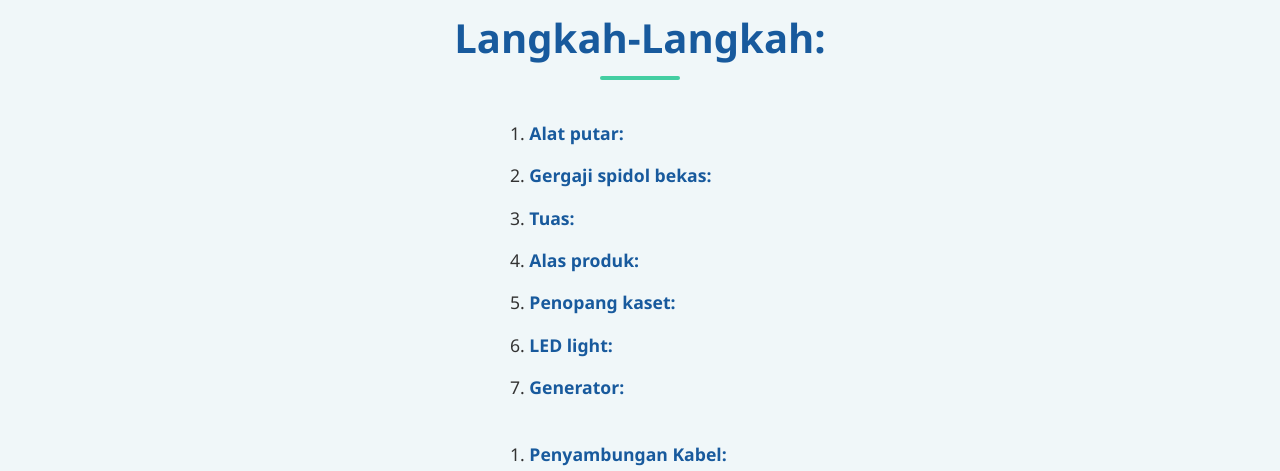
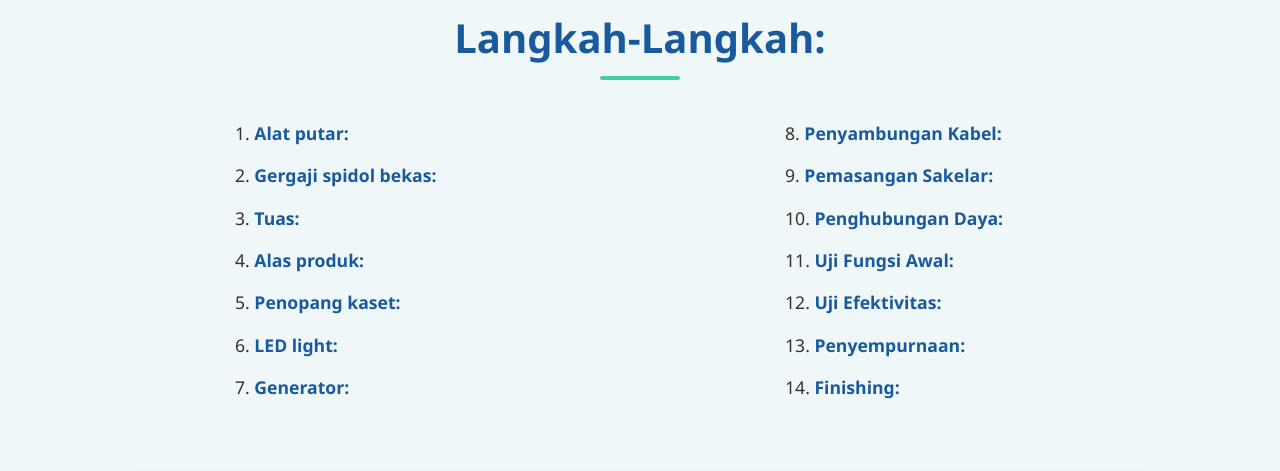
Before and after one commit to saffan4hp/hahcapek, a plain HTML site: page bismillah/index.html in a window 1280 px wide. Shown: the part 1990-2461 px from the top of the page. Drawn offline with Linux system fonts and the light colour scheme.

Commit message:
Update index.html

```diff
--- a/bismillah/index.html
+++ b/bismillah/index.html
@@ -284,8 +284,7 @@
             border-radius: 8px;
             box-shadow: 0 8px 25px rgba(0,0,0,0.15);
         }
-
-        .step-columns {
+  .step-columns {
     display: flex;
     justify-content: center;
     gap: 40px;
@@ -617,6 +616,7 @@
                 <div class="line"></div>
             </div>
             <div class="step">
+                <div class="step-columns">
                 <ol class="step-left">
                     <li>
                         <b><span class="tooltip" tabindex="0">
@@ -661,7 +661,7 @@
                         </span></b>
                     </li>
                 </ol>
-                <ol class="step-right">
+                <ol class="step-right" start="8">
                     <li>
                         <b><span class="tooltip" tabindex="0">
                             Penyambungan Kabel:
@@ -705,6 +705,7 @@
                         </span></b>
                     </li>
                 </ol>
+                </div>
                 <img src="/WhatsApp Image 2025-05-29 at 21.54.55_e2212f11.jpg" alt="Foto langkah proses pembuatan" />
                 <div class="video-container">
                 <video
```
